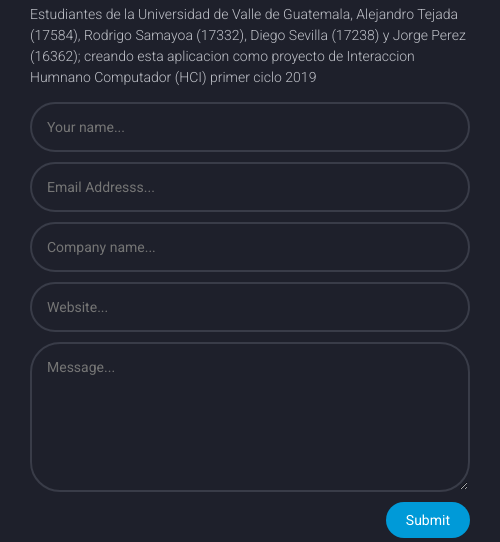
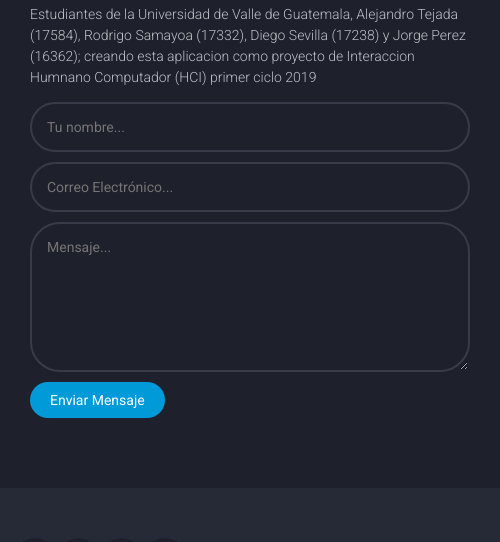
Before and after one commit to tej17584/Proyecto2HCI, an Electron app: page Interfaz/contact.html in a window 500 px wide. Shown: the part 706-1248 px from the top of the page. Drawn offline with Linux system fonts and the light colour scheme; some packages are replaced by stand-ins of ours.

Commit message:
Envío de Email
Envío de Email terminado

```diff
--- a/Interfaz/contact.html
+++ b/Interfaz/contact.html
@@ -1,5 +1,6 @@
 <!DOCTYPE html>
 <html lang="en">
+
 <head>
 	<meta charset="UTF-8">
 	<meta http-equiv="X-UA-Compatible" content="IE=edge">
@@ -20,6 +21,8 @@
 		<script src="js/ie-support/html5.js"></script>
 		<script src="js/ie-support/respond.js"></script>
 		<![endif]-->
+	<script src="metodos.js"></script>
+
 
 </head>
 
@@ -42,7 +45,8 @@
 					<ul class="menu">
 						<li class="menu-item current-menu-item"><a href="index.html">Inicio</a></li>
 						<li class="menu-item"><a href="news.html">Noticias Climáticas</a></li>
-							<li class="menu-item"><a href="https://thingspeak.com/channels/785249/private_show">Clima en Tiempo real</a></li>
+						<li class="menu-item"><a href="https://thingspeak.com/channels/785249/private_show">Clima en
+								Tiempo real</a></li>
 						<li class="menu-item"><a href="photos.html">Fotos</a></li>
 						<li class="menu-item"><a href="contact.html">Contáctanos</a></li>
 					</ul> <!-- .menu -->
@@ -82,20 +86,23 @@
 					</div>
 					<div class="col-md-6 col-md-offset-1">
 						<h2 class="section-title">Contact us</h2>
-							<p>Estudiantes de la Universidad de Valle de Guatemala, Alejandro Tejada (17584), Rodrigo Samayoa (17332), Diego Sevilla (17238) y Jorge Perez (16362); creando esta aplicacion como proyecto de Interaccion Humnano Computador (HCI) primer ciclo 2019</p>
-							<form action="#" class="contact-form">
+						<p>Estudiantes de la Universidad de Valle de Guatemala, Alejandro Tejada (17584), Rodrigo
+							Samayoa (17332), Diego Sevilla (17238) y Jorge Perez (16362); creando esta aplicacion como
+							proyecto de Interaccion Humnano Computador (HCI) primer ciclo 2019</p>
+
+						<form id="gform" name="gform" method="POST" class="contact-form"
+							data-email="from_email@example.com"
+							action="https://script.google.com/macros/s/AKfycby-l4-En-B1lztFDaYo6FqHLdiEqV5Y3bWSD2mtsv7M8FEIY_Q/exec">
 							<div class="row">
-									<div class="col-md-6"><input type="text" placeholder="Your name..."></div>
-									<div class="col-md-6"><input type="text" placeholder="Email Addresss..."></div>
+								<div class="col-md-6"><input type="text" placeholder="Tu nombre..." id="name"
+										name="name" data-validate="Debe ingresar un nombre" >
 								</div>
-								<div class="row">
-									<div class="col-md-6"><input type="text" placeholder="Company name..."></div>
-									<div class="col-md-6"><input type="text" placeholder="Website..."></div>
+								<div class="col-md-6"><input type="email" placeholder="Correo Electrónico..." id="email"
+										name="email" data-validate="Debe ingresar un correo"></div>
 							</div>
-								<textarea name="" placeholder="Message..."></textarea>
-								<div class="text-right">
-									<input type="submit" placeholder="Send message">
-								</div>
+
+							<textarea placeholder="Mensaje..." id="message" name="message" data-validate="Debe ingresar un mensaje"></textarea>
+							<button onclick="submitForm()">Enviar Mensaje</button>
 						</form>
 
 					</div>
@@ -133,6 +140,12 @@
 	<script type="text/javascript" src="http://maps.google.com/maps/api/js?sensor=false&amp;language=en"></script>
 	<script src="js/plugins.js"></script>
 	<script src="js/app.js"></script>
+	<script data-cfasync="false" type="text/javascript"
+		src="https://cdn.rawgit.com/dwyl/learn-to-send-email-via-google-script-html-no-server/master/form-submission-handler.js">
+	</script>
+	<script src="metodos.js"></script>
+
+
 
 </body>
 
--- /dev/null
+++ b/Interfaz/metodos.js
@@ -0,0 +1,5 @@
+function submitForm() {
+  alert(
+    "Será redirigido a una página para verificar que sus datos fueron enviados. Si no ve una nueva página, contacte al Admin. Si la ve, retroceda."
+  );
+}
--- a/Interfaz/package.json
+++ b/Interfaz/package.json
@@ -12,10 +12,14 @@
   "author": "Alejandro Tejada, Jorge Perez, Rodrigo Samayoa, Diego Sevilla",
   "license": "ISC",
   "dependencies": {
+    "alertify": "^0.3.0",
     "electron-packager": "^13.1.1",
     "electron-reload": "^1.4.0",
+    "jquery": "^3.4.1",
+    "nodemailer": "^6.2.1",
     "pg": "^7.11.0",
-    "pg-pool": "^2.0.6"
+    "pg-pool": "^2.0.6",
+    "serialize": "^0.1.3"
   },
   "devDependencies": {
     "electron": "^5.0.2"
```
Also changed, not shown: 1 other file. Lines whose indentation alone changed are shown as unchanged.
